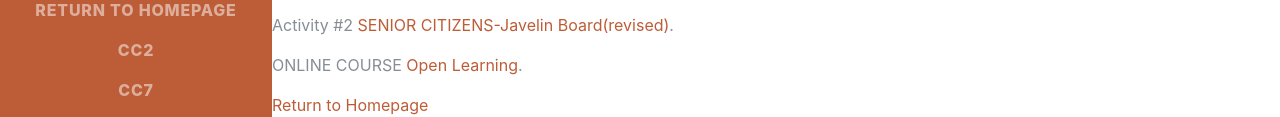
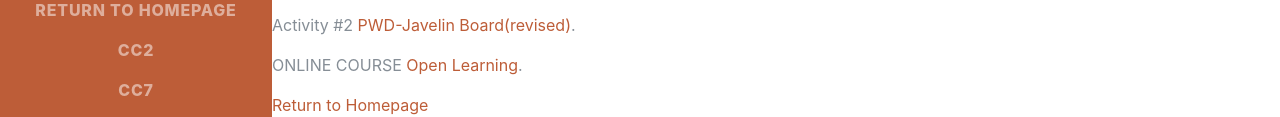
Before and after one commit to GoodLoser12/GoodLoser12.github.io, a website: page techno100.html in a window 1280 px wide. Shown: the part 422-539 px from the top of the page. Drawn offline with Linux system fonts and the light colour scheme; a web font is replaced by a local one.

Commit message:
Added Link

```diff
--- a/techno100.html
+++ b/techno100.html
@@ -59,8 +59,8 @@
 <h3>FINALS</h3>
  <p>Activity #1 <a href="onlineportfolio\techno100\javelinboard.pdf
 ">Javelin Board</a>.</p>
-<p>Activity #2 <a href="onlineportfolio\techno100\javelinboard.pdf
-">SENIOR CITIZENS-Javelin Board(revised)</a>.</p>
+<p>Activity #2 <a href="onlineportfolio\techno100\pwd.pdf
+">PWD-Javelin Board(revised)</a>.</p>
 <p>ONLINE COURSE <a href="https://www.openlearning.com/public-progress/4oeSafm7AKhh2C1-rqgkof1TFryXuVVp44LdkDV-mW0=.eyJpc3N1ZWRfYXQiOiAxNTgzMzA5NTg0LCAiY291cnNlIjogImNvdXJzZXMvdGhpbmtsaWtlYW5lbmdpbmVlciIsICJfdXNlcl9pZCI6ICI1ZTE0NTkzNmVhNzUwM2ZlNjI5OWY0MzcifQ==/
 ">Open Learning</a>.</p>
 
```
